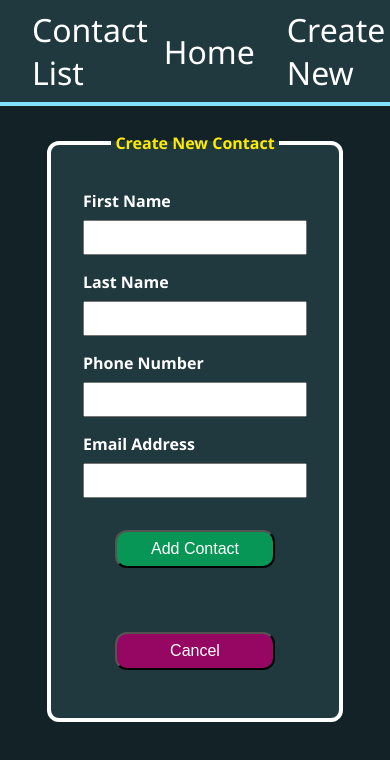
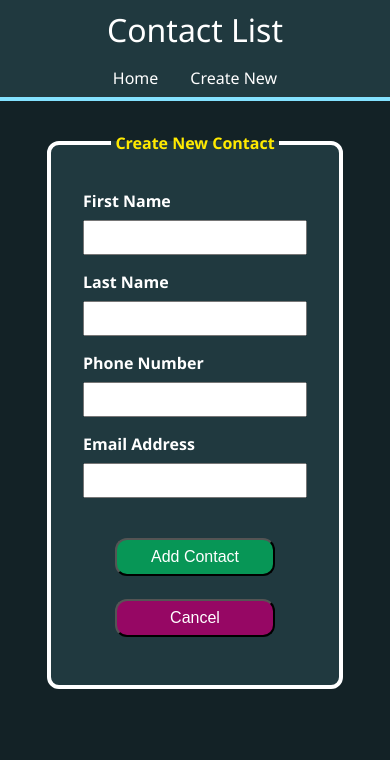
Before and after one commit to blake-ed-hughes/Contact-List, a React (Vite) app: page /create in a window 390 px wide. Shown: the top 760 px of the page. Built offline with nearby package versions, Linux system fonts and the light colour scheme.

Commit message:
fixed css naming conventions

```diff
--- a/src/style.css
+++ b/src/style.css
@@ -329,7 +329,7 @@ input {
     font-size: 3rem;
   }
 
-  .nav ul {
+  .nav-bar ul {
     font-size: 1.5rem;
   }
 
@@ -348,7 +348,7 @@ input {
     font-size: 3rem;
   }
 
-  .nav ul {
+  .nav-bar ul {
     font-size: 1.25rem;
   }
 
@@ -356,7 +356,7 @@ input {
     margin-top: 12rem;
   }
 
-  #addNewBtn {
+  #add-new-button {
     margin-top: 2.5rem;
   }
 
@@ -367,7 +367,7 @@ input {
       font-size: 2.5rem;
     }
 
-    .nav ul {
+    .nav-bar ul {
       font-size: 1rem;
     }
 
@@ -392,7 +392,7 @@ input {
   /* small tablets */
 
   @media (max-width: 550px) {
-    .nav {
+    .nav-bar {
       align-items: normal;
     }
 
@@ -400,7 +400,7 @@ input {
       font-size: 2rem;
     }
 
-    .nav ul {
+    .nav-bar ul {
       font-size: 1rem;
     }
 
@@ -435,7 +435,7 @@ input {
   /* iphones */
 
   @media (max-width: 455px) {
-    .nav {
+    .nav-bar {
       display: grid;
       justify-content: center;
       align-items: normal;
@@ -445,7 +445,7 @@ input {
       font-size: 2rem;
     }
 
-    .nav ul {
+    .nav-bar ul {
       justify-content: center;
       font-size: 1rem;
     }
@@ -494,7 +494,7 @@ input {
       font-size: 1rem;
     }
 
-    #addNewBtn {
+    #add-new-button {
       margin-bottom: -2rem;
     }
   }
```
